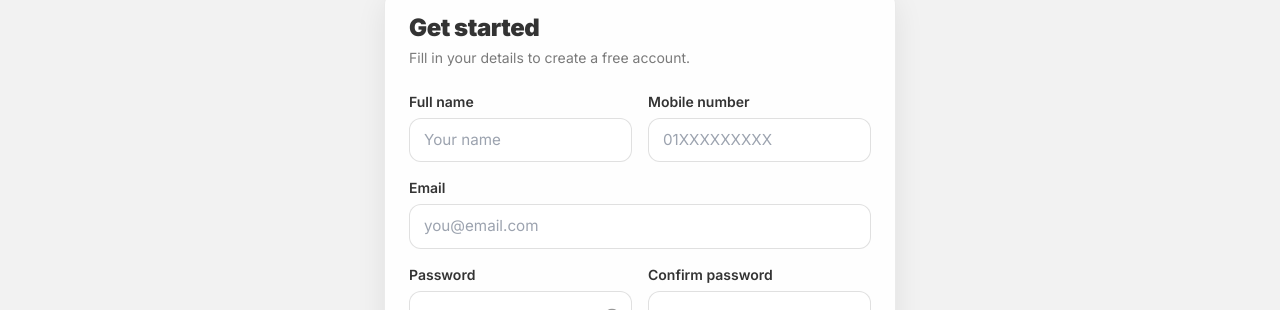
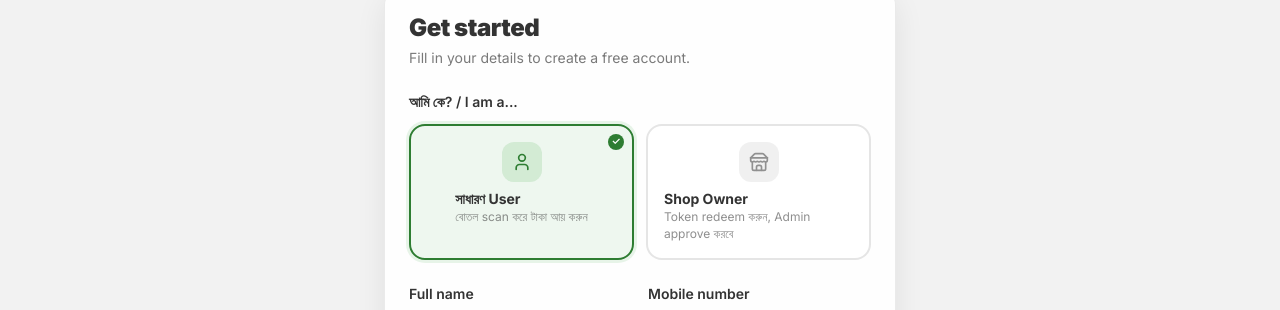
Before and after one commit to Jenifar02/EcoReturn, a Next.js app: page /signup in a window 1280 px wide. Shown: the part 335-645 px from the top of the page. Built offline with nearby package versions, Linux system fonts and the light colour scheme; no server answers.

Commit message:
feat: add role selection to signup form (USER/SHOP_OWNER)

```diff
--- a/app/api/auth/register/route.ts
+++ b/app/api/auth/register/route.ts
@@ -8,6 +8,7 @@ const schema = z.object({
   email:    z.string().email(),
   phone:    z.string().min(11),
   password: z.string().min(8),
+  role:     z.enum(['USER', 'SHOP_OWNER']).optional().default('USER'),
 })
 
 export async function POST(req: NextRequest) {
@@ -19,7 +20,7 @@ export async function POST(req: NextRequest) {
       return NextResponse.json({ error: 'Invalid input.' }, { status: 400 })
     }
 
-    const { name, email, phone, password } = parsed.data
+    const { name, email, phone, password, role } = parsed.data
 
     const existing = await prisma.user.findUnique({ where: { email } })
     if (existing) {
@@ -29,10 +30,10 @@ export async function POST(req: NextRequest) {
     const hashed = await bcrypt.hash(password, 12)
 
     const user = await prisma.user.create({
-      data: { name, email, phone, password: hashed },
+      data: { name, email, phone, password: hashed, role },
     })
 
-    return NextResponse.json({ id: user.id, email: user.email }, { status: 201 })
+    return NextResponse.json({ id: user.id, email: user.email, role: user.role }, { status: 201 })
   } catch (err) {
     console.error(err)
     return NextResponse.json({ error: 'Server error.' }, { status: 500 })
--- a/components/SignupForm.tsx
+++ b/components/SignupForm.tsx
@@ -4,11 +4,14 @@ import { useState } from 'react'
 import Link from 'next/link'
 import { useRouter } from 'next/navigation'
 import { useLang } from '@/lib/providers'
-import { UserPlus, Eye, EyeOff } from 'lucide-react'
+import { UserPlus, Eye, EyeOff, User, Store } from 'lucide-react'
+
+type Role = 'USER' | 'SHOP_OWNER'
 
 export default function SignupForm() {
   const { t } = useLang()
   const router = useRouter()
+  const [role, setRole] = useState<Role>('USER')
   const [form, setForm] = useState({ name: '', phone: '', email: '', password: '', confirm: '' })
   const [showPass, setShowPass] = useState(false)
   const [loading, setLoading] = useState(false)
@@ -29,7 +32,7 @@ export default function SignupForm() {
     const res = await fetch('/api/auth/register', {
       method: 'POST',
       headers: { 'Content-Type': 'application/json' },
-      body: JSON.stringify({ name: form.name, phone: form.phone, email: form.email, password: form.password }),
+      body: JSON.stringify({ name: form.name, phone: form.phone, email: form.email, password: form.password, role }),
     })
 
     const data = await res.json()
@@ -60,6 +63,65 @@ export default function SignupForm() {
           <div className="panel">
             <h2 className="text-2xl font-black mb-1" style={{ letterSpacing: '-0.02em' }}>{t('getStarted')}</h2>
             <p className="opacity-65 text-sm mb-6">Fill in your details to create a free account.</p>
+
+            {/* ── Role Selection ── */}
+            <div className="mb-6">
+              <label className="block text-sm font-semibold mb-3">আমি কে? / I am a...</label>
+              <div className="grid grid-cols-2 gap-3">
+                {/* USER option */}
+                <button
+                  type="button"
+                  onClick={() => setRole('USER')}
+                  className="relative flex flex-col items-center gap-2 p-4 rounded-2xl border-2 transition-all duration-200 text-left cursor-pointer"
+                  style={{
+                    borderColor: role === 'USER' ? 'var(--eco-primary)' : 'rgba(0,0,0,0.10)',
+                    background: role === 'USER' ? 'rgba(102,187,106,0.10)' : 'var(--eco-card)',
+                    boxShadow: role === 'USER' ? '0 0 0 3px rgba(102,187,106,0.15)' : 'none',
+                  }}
+                >
+                  {role === 'USER' && (
+                    <span className="absolute top-2 right-2 w-4 h-4 rounded-full flex items-center justify-center text-white text-[10px] font-black" style={{ background: 'var(--eco-primary)' }}>✓</span>
+                  )}
+                  <div className="w-10 h-10 rounded-xl flex items-center justify-center" style={{ background: role === 'USER' ? 'rgba(102,187,106,0.2)' : 'rgba(0,0,0,0.06)' }}>
+                    <User className="w-5 h-5" style={{ color: role === 'USER' ? 'var(--eco-primary)' : 'currentColor', opacity: role === 'USER' ? 1 : 0.5 }} />
+                  </div>
+                  <div>
+                    <p className="font-bold text-sm leading-tight">সাধারণ User</p>
+                    <p className="text-xs opacity-55 mt-0.5 leading-snug">বোতল scan করে টাকা আয় করুন</p>
+                  </div>
+                </button>
+
+                {/* SHOP_OWNER option */}
+                <button
+                  type="button"
+                  onClick={() => setRole('SHOP_OWNER')}
+                  className="relative flex flex-col items-center gap-2 p-4 rounded-2xl border-2 transition-all duration-200 text-left cursor-pointer"
+                  style={{
+                    borderColor: role === 'SHOP_OWNER' ? 'var(--eco-primary)' : 'rgba(0,0,0,0.10)',
+                    background: role === 'SHOP_OWNER' ? 'rgba(102,187,106,0.10)' : 'var(--eco-card)',
+                    boxShadow: role === 'SHOP_OWNER' ? '0 0 0 3px rgba(102,187,106,0.15)' : 'none',
+                  }}
+                >
+                  {role === 'SHOP_OWNER' && (
+                    <span className="absolute top-2 right-2 w-4 h-4 rounded-full flex items-center justify-center text-white text-[10px] font-black" style={{ background: 'var(--eco-primary)' }}>✓</span>
+                  )}
+                  <div className="w-10 h-10 rounded-xl flex items-center justify-center" style={{ background: role === 'SHOP_OWNER' ? 'rgba(102,187,106,0.2)' : 'rgba(0,0,0,0.06)' }}>
+                    <Store className="w-5 h-5" style={{ color: role === 'SHOP_OWNER' ? 'var(--eco-primary)' : 'currentColor', opacity: role === 'SHOP_OWNER' ? 1 : 0.5 }} />
+                  </div>
+                  <div>
+                    <p className="font-bold text-sm leading-tight">Shop Owner</p>
+                    <p className="text-xs opacity-55 mt-0.5 leading-snug">Token redeem করুন, Admin approve করবে</p>
+                  </div>
+                </button>
+              </div>
+
+              {/* Info banner for Shop Owner */}
+              {role === 'SHOP_OWNER' && (
+                <div className="mt-3 p-3 rounded-xl text-xs leading-relaxed" style={{ background: 'rgba(251,191,36,0.10)', border: '1px solid rgba(251,191,36,0.25)', color: 'rgba(120,80,0,0.85)' }}>
+                  <span className="font-bold">ℹ️ Shop Owner flow:</span> Account তৈরির পর login করলে shop registration form দেখাবে। Admin approve করলে আপনি token redeem করতে পারবেন।
+                </div>
+              )}
+            </div>
 
             {error && (
               <div className="mb-4 p-3 rounded-xl text-sm font-semibold" style={{ background: 'rgba(220,38,38,0.08)', border: '1px solid rgba(220,38,38,0.2)', color: '#dc2626' }}>
```
Also changed, not shown: 1 other file (tests, documents, lock files or other folders).
